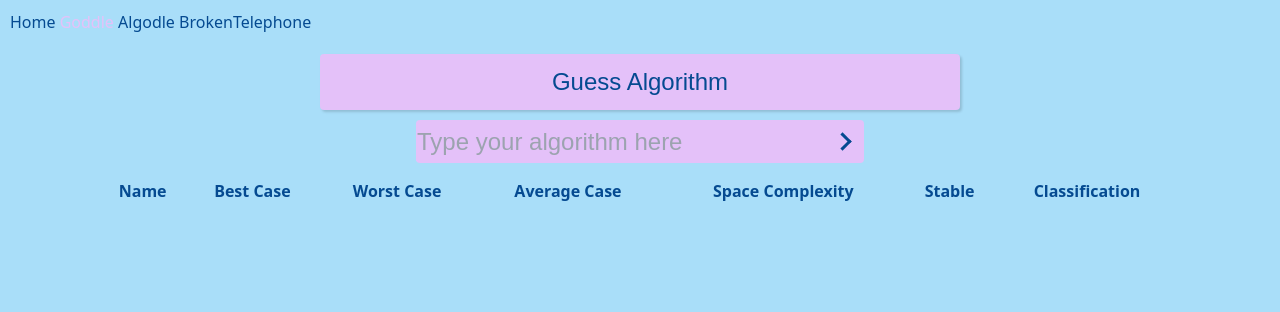
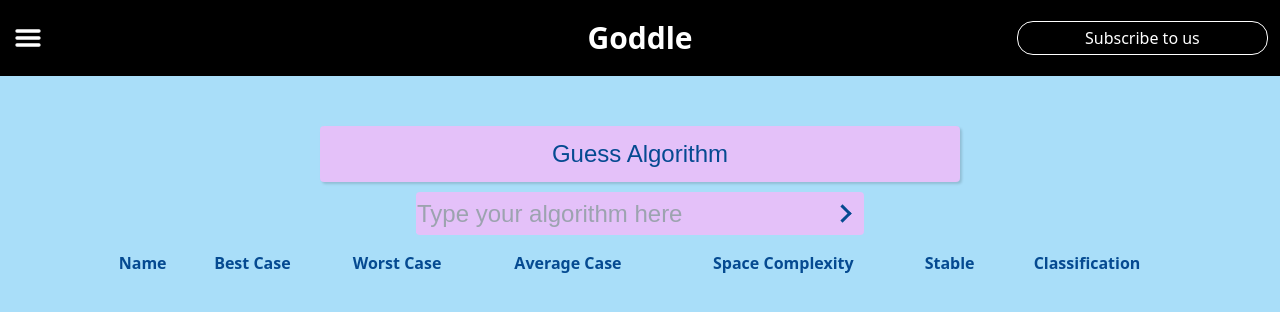
Before and after one commit to devsoc-unsw/trainee-mercury-24t1, a React (Vite) app in the folder frontend/: page /goddle in a window 1280 px wide. Shown: the top 312 px of the page. Built offline with nearby package versions, Linux system fonts and the light colour scheme.

Commit message:
feat: add a navbar

```diff
--- a/frontend/package.json
+++ b/frontend/package.json
@@ -10,6 +10,7 @@
     "preview": "vite preview"
   },
   "dependencies": {
+    "@heroicons/react": "^2.1.3",
     "react": "^18.2.0",
     "react-dom": "^18.2.0",
     "react-router-dom": "^6.22.3"
--- a/frontend/src/App.tsx
+++ b/frontend/src/App.tsx
@@ -6,9 +6,12 @@
 import Goddle from "./pages/Goddle";
 import BrokenTelephone from "./pages/BrokenTelephone";
 import Algodle from "./pages/Algodle";
+import Navbar from "./components/Navbar";
 
 function App() {
   return (
+    <div className="flex flex-col">
+      <Navbar />
       <BrowserRouter>
         <Routes>
           <Route path="/" element={<Home />} />
@@ -19,6 +22,7 @@
           <Route path="/algodle" element={<Algodle />} />
         </Routes>
       </BrowserRouter>
+    </div>
   );
 }
 
--- /dev/null
+++ b/frontend/src/components/Navbar.tsx
@@ -0,0 +1,11 @@
+import { Bars3Icon } from "@heroicons/react/24/solid";
+
+export default function Navbar() {
+  return (
+    <div className="w-full bg-black text-white py-5 mb-10 items-center justify-center px-3 grid grid-cols-5">
+      <Bars3Icon className="stroke-white fill-white w-8 h-8" />
+      <div className="font-bold text-3xl col-span-3 mx-auto">Goddle</div>
+      <button className="rounded-2xl border border-white px-3 py-1">Subscribe to us</button>
+    </div>
+  );
+}
--- a/frontend/src/pages/Goddle.tsx
+++ b/frontend/src/pages/Goddle.tsx
@@ -54,14 +54,14 @@
   document.body.style.background = "rgba(169, 222, 249, 1)";
   return (
     <div style={{ color: "rgba(5, 74, 145, 1)" }}>
-      <div style={{ padding: "10px 10px" }}>
+      {/* <div style={{ padding: "10px 10px" }}>
         <a href="/Home">Home </a>
         <a style={{ color: "rgba(228, 193, 249, 1)" }} href="/Goddle">
           Goddle{" "}
         </a>
         <a href="/Algodle">Algodle </a>
         <a href="/broken-telephone">BrokenTelephone </a>
-      </div>
+      </div> */}
       <p style={titleStyle}>Guess Algorithm</p>
       <h2>{Game()}</h2>
     </div>
--- a/frontend/tailwind.config.js
+++ b/frontend/tailwind.config.js
@@ -2,23 +2,24 @@
 export default {
   content: ["./index.html", "./src/**/*.{js,ts,jsx,tsx}"],
   theme: {
-    colors: {
-      'Pink1': '#FF99C8',
-      'Yellow1': '#FCF6BD',
-      'Green1' : '#D0F4DE',
-      'Blue1' : '#A9DEF9',
-      'Purple1' : '#E4C1F9',
-      'Blue2': '#054A91',
-      'Blue3': '#3E7CB1',
-      'Blue4': '#81A4CD',
-      'Blue5': '#DBE4EE',
-      'Orange1': '#F17300',
-      'Pink2': '#FF73B3'
+    extend: {
+      colors: {
+        Pink1: "#FF99C8",
+        Yellow1: "#FCF6BD",
+        Green1: "#D0F4DE",
+        Blue1: "#A9DEF9",
+        Purple1: "#E4C1F9",
+        Blue2: "#054A91",
+        Blue3: "#3E7CB1",
+        Blue4: "#81A4CD",
+        Blue5: "#DBE4EE",
+        Orange1: "#F17300",
+        Pink2: "#FF73B3",
+      },
+      fontFamily: {
+        Inter: ['"Inter"'],
+      },
     },
-    fontFamily: {
-      'Inter': ['"Inter"']
-    },
-    extend: {},
   },
   plugins: [],
 };
```
Also changed, not shown: 1 other file (tests, documents, lock files or other folders). Lines whose indentation alone changed are shown as unchanged.
